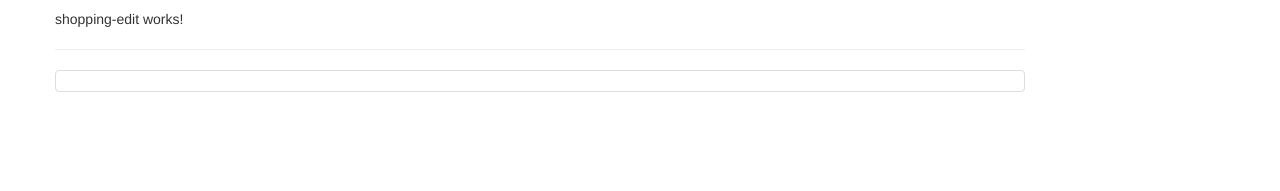
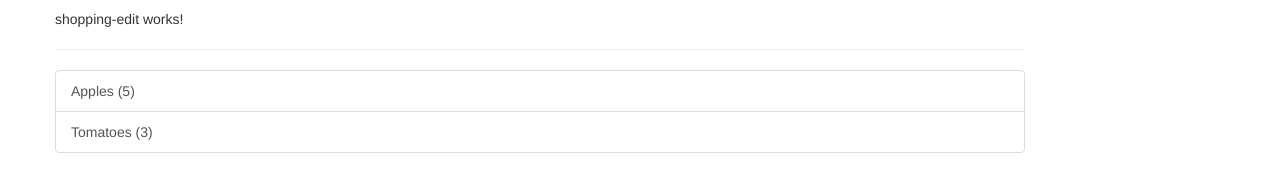
Before and after one commit to piyushnariani/shoppingApp, an Angular app: page / in a window 1280 px wide. Shown: the part 239-430 px from the top of the page. Built offline with nearby package versions, Linux system fonts and the light colour scheme.

Commit message:
Implementing shopping list

```diff
--- /dev/null
+++ b/src/app/shared/ingredient.model.ts
@@ -0,0 +1,5 @@
+export class Ingredient {
+    constructor(public name: string, public amount: number){
+
+    }
+}
--- a/src/app/shopping-list/shopping-list.component.html
+++ b/src/app/shopping-list/shopping-list.component.html
@@ -3,7 +3,9 @@
     <app-shopping-edit></app-shopping-edit>
     <hr>
     <ul class="list-group">
-      <a class="list-group-item" style="cursor: pointer"></a>
+      <a class="list-group-item" style="cursor: pointer" *ngFor="let ingredient of ingredients">
+        {{ingredient.name}} ({{ingredient.amount}})
+      </a>
     </ul>
   </div>
 </div>
--- a/src/app/shopping-list/shopping-list.component.ts
+++ b/src/app/shopping-list/shopping-list.component.ts
@@ -1,4 +1,5 @@
 import { Component, OnInit } from '@angular/core';
+import { Ingredient } from '../shared/ingredient.model';
 
 @Component({
   selector: 'app-shopping-list',
@@ -7,7 +8,10 @@
 })
 export class ShoppingListComponent implements OnInit {
 
-  ingredients = [];
+  ingredients: Ingredient[] = [
+    new Ingredient('Apples', 5),
+    new Ingredient('Tomatoes', 3)
+  ];
   constructor() { }
 
   ngOnInit() {
```
